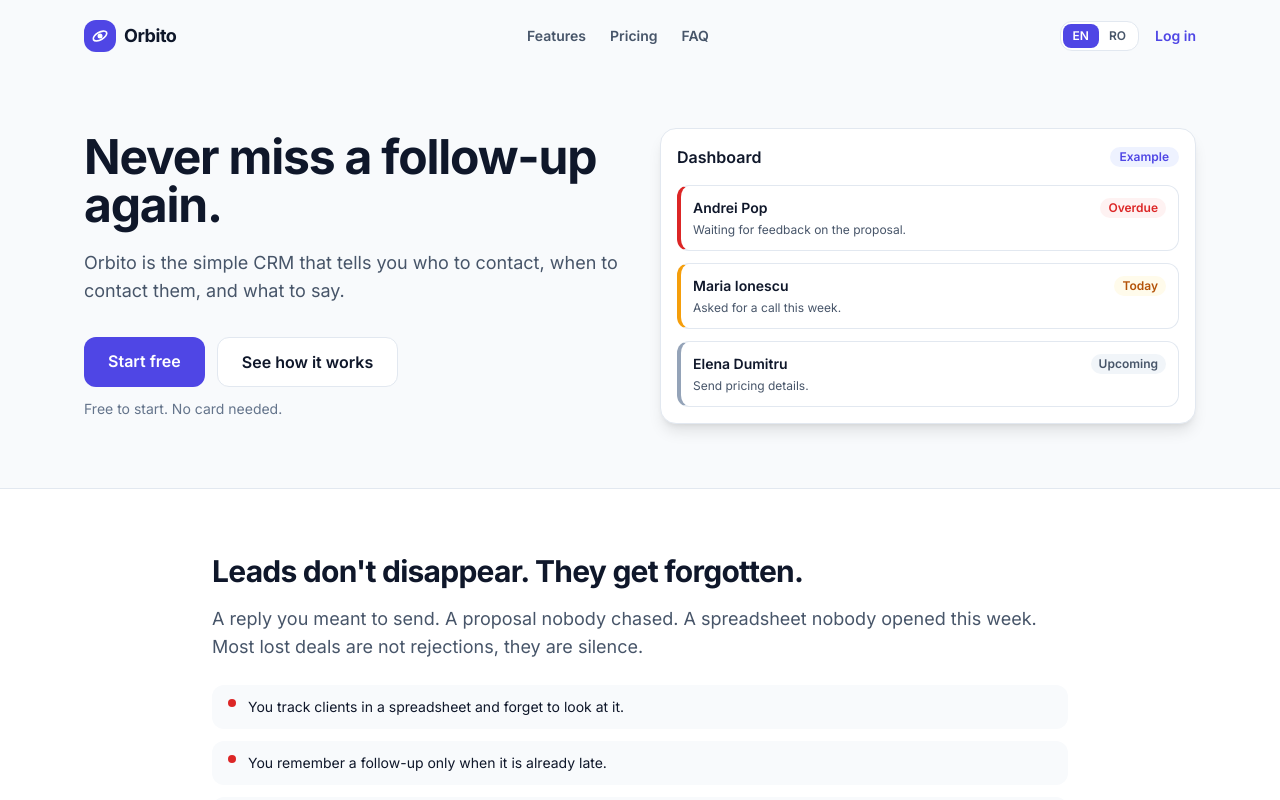
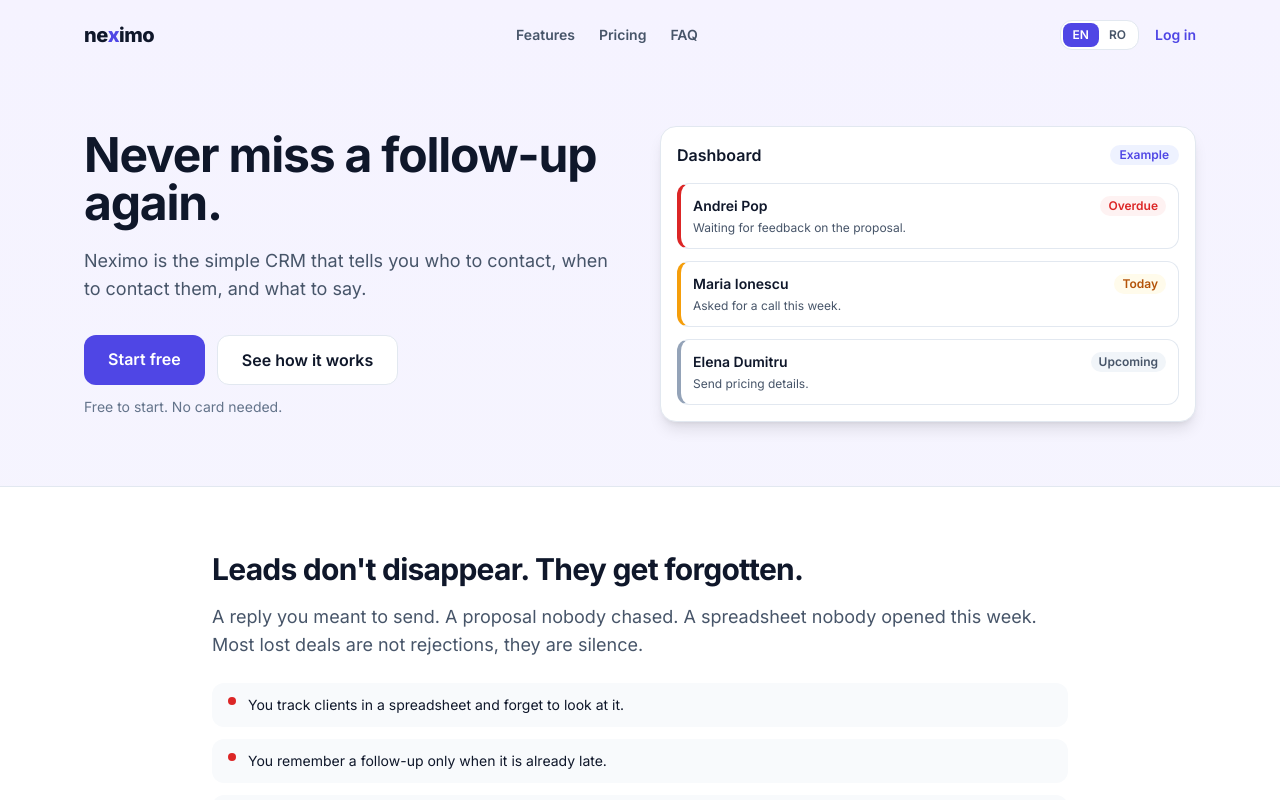
Before and after one commit to Robert-GeorgeDev/Recall, a Next.js app: page / in a window 1280 px wide. Shown: the top 800 px of the page. Built offline with nearby package versions, Linux system fonts and the light colour scheme.

Commit message:
Rename to Neximo, new wordmark, lavender theme

```diff
--- a/app/globals.css
+++ b/app/globals.css
@@ -10,3 +10,7 @@
   outline: 2px solid #6366f1;
   outline-offset: 2px;
 }
+
+/* NEXIMO-BG */
+body{background:linear-gradient(180deg,#F5F3FF 0%,#F8FAFC 60%);min-height:100vh}
+input,select,textarea{font-size:16px}
--- a/components/logo.tsx
+++ b/components/logo.tsx
@@ -1,22 +1,11 @@
-import { BRAND } from "@/lib/brand";
-
-export default function Logo() {
+export function Logo({ className = "", light = false }: { className?: string; light?: boolean }) {
   return (
-    <span className="flex items-center gap-2">
-      <span className="grid h-8 w-8 place-items-center rounded-xl bg-brand text-white">
-        <svg
-          viewBox="0 0 24 24"
-          className="h-5 w-5"
-          fill="none"
-          stroke="currentColor"
-          strokeWidth="2"
-          aria-hidden="true"
-        >
-          <circle cx="12" cy="12" r="3" fill="currentColor" stroke="none" />
-          <ellipse cx="12" cy="12" rx="9" ry="4.5" transform="rotate(-30 12 12)" />
-        </svg>
-      </span>
-      <span className="text-lg font-bold tracking-tight text-ink">{BRAND}</span>
+    <span
+      className={`inline-flex items-baseline font-extrabold tracking-tight text-xl leading-none select-none ${light ? "text-white" : "text-ink"} ${className}`}
+      aria-label="Neximo"
+    >
+      ne<span className={light ? "text-indigo-300" : "text-brand"}>x</span>imo
     </span>
   );
 }
+export default Logo;
--- a/lib/brand.ts
+++ b/lib/brand.ts
@@ -1 +1,2 @@
-export const BRAND = "Orbito";
+export const BRAND = "Neximo";
+export const TAGLINE = "Know what comes next.";
--- a/tailwind.config.ts
+++ b/tailwind.config.ts
@@ -5,6 +5,8 @@
   theme: {
     extend: {
       colors: {
+        lavender: "#F5F3FF",
+        navy: "#0B1F3A",
         brand: { DEFAULT: "#4F46E5", dark: "#4338CA", soft: "#EEF2FF", accent: "#6366F1" },
         cta: { DEFAULT: "#4F46E5", dark: "#4338CA" },
         ink: "#0F172A",
```
